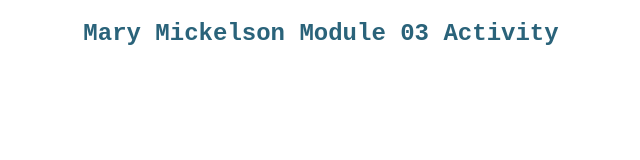
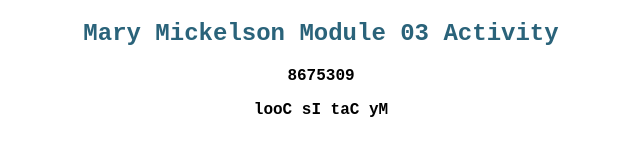
Before and after one commit to MaryKM13/COP1801_Javascript, a plain HTML site: page Module_03/Activity/index.html in a window 1280 px wide. Shown: the whole page, without its empty margins (319-959 px from the left). Drawn offline with Linux system fonts and the light colour scheme.

Commit message:
Module 03 Activity with HTML Display

```diff
--- a/Module_03/Activity/index.html
+++ b/Module_03/Activity/index.html
@@ -4,15 +4,17 @@
 <meta charset=utf-8 />
 <title> Module 03 Activity - JavaScript Function and String Reversal</title>
 <style>
-  h2 {
-    color: #2a637a;
-    text-align: center;
-    font-family: "Courier New", Courier, monospace;
-  }
+  h2    { color: #2a637a;
+          text-align: center; }
+  body  { text-align: center;
+          font-family: "Courier New", Courier, monospace;
+          font-weight: bold;}
 </style>
 </head>
 <body>
 <h2>Mary Mickelson Module 03 Activity</h2>
+<p id="num"></p>
+<p id="str"></p>
 <script>
   function reverseString(str) {
       // The .split method puts each letter into an array
@@ -27,10 +29,13 @@
       //Return the value
       return joinArray;
   }
-  var num = 9035768
+  var num = 9035768;
   //The number has to be converted to a string for the function to work
   console.log(reverseString(num.toString()));
-  console.log(reverseString("My Cat Is Cool"));
+  var words = "My Cat Is Cool";
+  console.log(reverseString(words));
+  document.getElementById("num").innerHTML = reverseString(num.toString());
+  document.getElementById("str").innerHTML = reverseString(words);
 </script>
 </body>
 </html>
```
